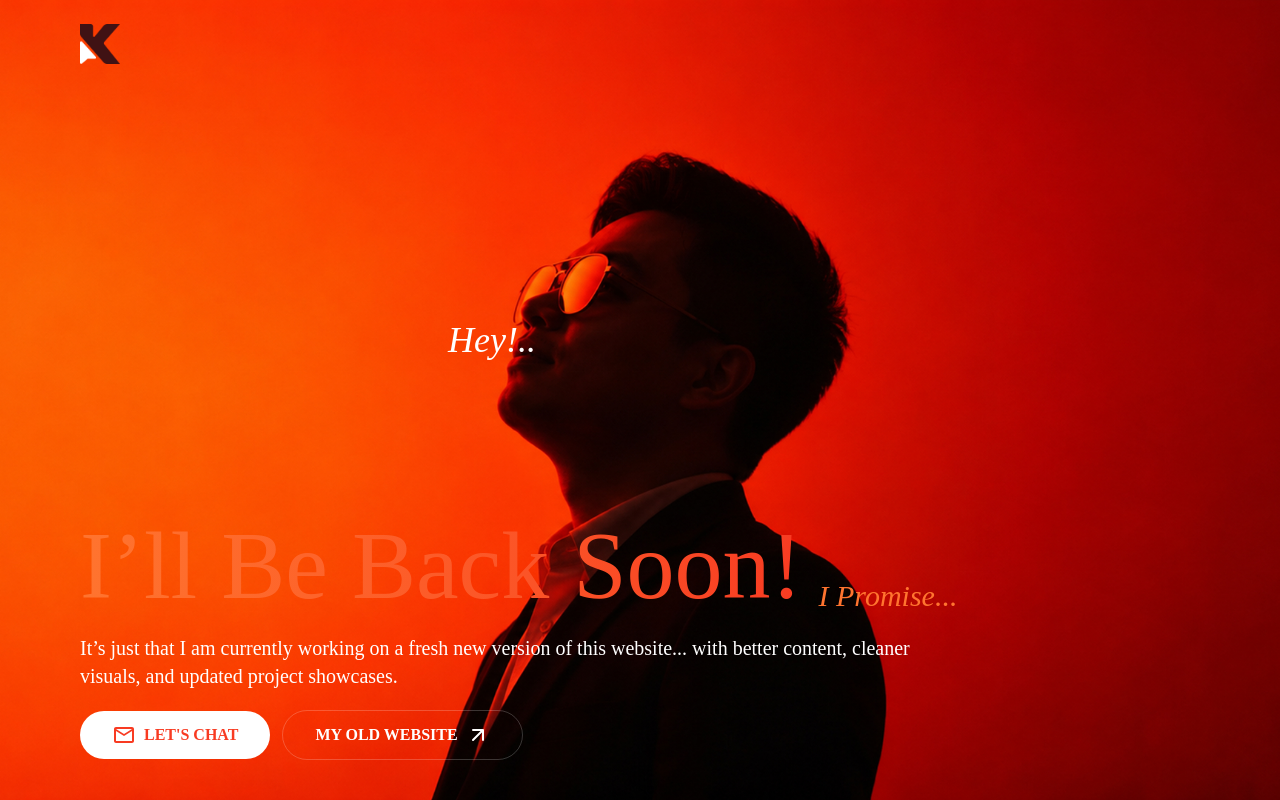
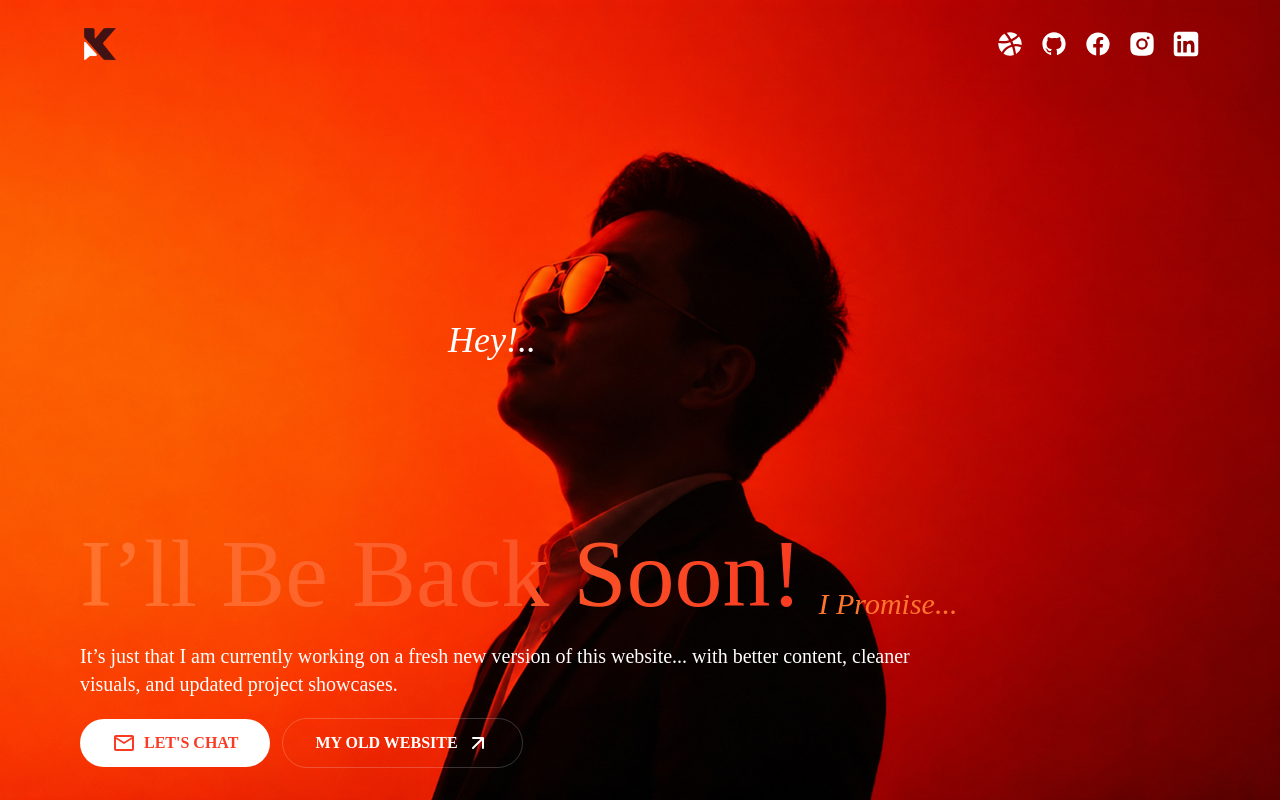
Before and after one commit to KJLEscoto/kinwebb-v3, a Nuxt app: page / in a window 1280 px wide. Built offline with nearby package versions, Linux system fonts and the light colour scheme.

Commit message:
added social icons and links

```diff
--- a/app/components/Maintenance.vue
+++ b/app/components/Maintenance.vue
@@ -8,14 +8,14 @@ useSeoMeta({
 </script>
 
 <template>
-  <div class="relative flex items-end justify-start min-h-screen px-6 py-10 sm:px-10 md:px-16 lg:px-20 overflow-hidden">
+  <div class="relative flex items-end justify-start min-h-screen px-6 py-8 md:px-16 lg:px-20 overflow-hidden">
     <img src="/images/hero_image.jpg" alt="Hero Image"
       class="w-full object-cover min-h-auto h-screen absolute inset-0 select-none" draggable="false" />
     <p
-      class="font-secondary italic text-2xl sm:text-3xl md:text-4xl absolute top-[20%] left-[8%] sm:top-[35%] sm:left-[20%] md:top-[40%] xl:left-[35%]">
+      class="font-secondary italic text-2xl sm:text-3xl md:text-4xl absolute top-[20%] left-[8%] sm:top-[35%] sm:left-[20%] md:top-[40%] xl:left-[35%] z-20">
       Hey!..
     </p>
-    <div class="relative z-10 space-y-4 sm:space-y-5 pb-6 sm:pb-0">
+    <div class="relative z-10 space-y-4 sm:space-y-5">
       <section class="flex items-end flex-wrap md:gap-4 sm:gap-2 gap-0">
         <h1
           class="text-4xl sm:text-6xl md:text-7xl lg:text-8xl font-tertiary leading-none! bg-linear-to-r from-secondary to-primary bg-clip-text text-transparent">
--- a/app/components/Topbar.vue
+++ b/app/components/Topbar.vue
@@ -1,7 +1,89 @@
+<script setup lang="ts">
+const facebook = 'https://www.facebook.com/kentoy.newt'
+const linkedin = 'https://www.linkedin.com/in/kent-joemar-escoto-646b92265'
+const instagram = 'https://www.instagram.com/_itskjle/'
+const dribbble = 'https://dribbble.com/kinwebb'
+const github = 'https://github.com/KJLEscoto'
+
+const isScrolled = ref(false)
+
+function handleScroll() {
+  isScrolled.value = window.scrollY > 10
+}
+
+onMounted(() => {
+  window.addEventListener('scroll', handleScroll, { passive: true })
+})
+
+onUnmounted(() => {
+  window.removeEventListener('scroll', handleScroll)
+})
+</script>
+
 <template>
-  <div class="fixed top-0 left-0 right-0 z-50 px-6 py-6 sm:px-10 md:px-16 lg:px-20">
-    <a href="/" class="w-fit h-fit">
-      <img src="/meta/red_icon.png" alt="KinWebb Logo" class="size-8 sm:size-10 inline-block active:scale-95 duration-200 hover:opacity-80" />
-    </a>
+  <div class="fixed top-0 left-0 right-0 z-50 px-6 py-6 sm:px-10 md:px-16 lg:px-20 transition-colors duration-300"
+    :class="isScrolled ? 'bg-white/20 backdrop-blur-xs' : 'bg-transparent'">
+    <div class="flex items-center gap-4 justify-between">
+      <a href="/" class="w-fit h-fit">
+        <ClientOnly>
+          <img src="/meta/red_icon.png" alt="KinWebb Logo"
+            class="size-8 sm:size-10 inline-block active:scale-95 duration-200 hover:opacity-80" />
+        </ClientOnly>
+      </a>
+
+      <div class="flex gap-4 items-center">
+
+        <a :href="dribbble" target="_blank">
+          <svg xmlns="http://www.w3.org/2000/svg" class="size-7 hover:opacity-80 active:scale-95 duration-200"
+            viewBox="0 0 24 24">
+            <path d="M0 0h24v24H0z" fill="none" />
+            <g fill="none">
+              <path
+                d="m12.593 23.258l-.011.002l-.071.035l-.02.004l-.014-.004l-.071-.035q-.016-.005-.024.005l-.004.01l-.017.428l.005.02l.01.013l.104.074l.015.004l.012-.004l.104-.074l.012-.016l.004-.017l-.017-.427q-.004-.016-.017-.018m.265-.113l-.013.002l-.185.093l-.01.01l-.003.011l.018.43l.005.012l.008.007l.201.093q.019.005.029-.008l.004-.014l-.034-.614q-.005-.018-.02-.022m-.715.002a.02.02 0 0 0-.027.006l-.006.014l-.034.614q.001.018.017.024l.015-.002l.201-.093l.01-.008l.004-.011l.017-.43l-.003-.012l-.01-.01z" />
+              <path fill="currentColor"
+                d="M13.774 14.439a32.8 32.8 0 0 1 1.536 7A10 10 0 0 1 12 22a9.95 9.95 0 0 1-5.567-1.692a12.03 12.03 0 0 1 7.34-5.87Zm7.799.463a10.02 10.02 0 0 1-4.355 5.63a35 35 0 0 0-1.46-6.468a12.06 12.06 0 0 1 5.815.838m-9.428-4.417q.499 1.018.93 2.073a14.03 14.03 0 0 0-8.207 6.451a10.08 10.08 0 0 1-2.827-7.922c3.343.708 6.87.502 10.104-.602m7.575-4.841a10.07 10.07 0 0 1 2.24 7.26a14.1 14.1 0 0 0-6.9-.77a35 35 0 0 0-1.055-2.398a19 19 0 0 0 5.715-4.092M7.266 3.19a33 33 0 0 1 3.93 5.502a17.13 17.13 0 0 1-8.776.43A10.03 10.03 0 0 1 7.266 3.19M12 2c2.388 0 4.581.837 6.3 2.234a17 17 0 0 1-5.22 3.726a35 35 0 0 0-3.86-5.568A10 10 0 0 1 12 2" />
+            </g>
+          </svg>
+        </a>
+
+        <a :href="github" target="_blank">
+          <svg xmlns="http://www.w3.org/2000/svg" class="size-7 hover:opacity-80 active:scale-95 duration-200"
+            viewBox="0 0 24 24">
+            <path d="M0 0h24v24H0z" fill="none" />
+            <path fill="currentColor" fill-rule="evenodd"
+              d="M12 2C6.475 2 2 6.475 2 12a9.99 9.99 0 0 0 6.838 9.488c.5.087.687-.213.687-.476c0-.237-.013-1.024-.013-1.862c-2.512.463-3.162-.612-3.362-1.175c-.113-.288-.6-1.175-1.025-1.413c-.35-.187-.85-.65-.013-.662c.788-.013 1.35.725 1.538 1.025c.9 1.512 2.338 1.087 2.912.825c.088-.65.35-1.087.638-1.337c-2.225-.25-4.55-1.113-4.55-4.938c0-1.088.387-1.987 1.025-2.687c-.1-.25-.45-1.275.1-2.65c0 0 .837-.263 2.75 1.024a9.3 9.3 0 0 1 2.5-.337c.85 0 1.7.112 2.5.337c1.912-1.3 2.75-1.024 2.75-1.024c.55 1.375.2 2.4.1 2.65c.637.7 1.025 1.587 1.025 2.687c0 3.838-2.337 4.688-4.562 4.938c.362.312.675.912.675 1.85c0 1.337-.013 2.412-.013 2.75c0 .262.188.574.688.474A10.02 10.02 0 0 0 22 12c0-5.525-4.475-10-10-10" />
+          </svg>
+        </a>
+
+        <a :href="facebook" target="_blank">
+          <svg xmlns="http://www.w3.org/2000/svg" class="size-7 hover:opacity-80 active:scale-95 duration-200"
+            viewBox="0 0 24 24">
+            <path d="M0 0h24v24H0z" fill="none" />
+            <path fill="currentColor"
+              d="M12 2.04c-5.5 0-10 4.49-10 10.02c0 5 3.66 9.15 8.44 9.9v-7H7.9v-2.9h2.54V9.85c0-2.51 1.49-3.89 3.78-3.89c1.09 0 2.23.19 2.23.19v2.47h-1.26c-1.24 0-1.63.77-1.63 1.56v1.88h2.78l-.45 2.9h-2.33v7a10 10 0 0 0 8.44-9.9c0-5.53-4.5-10.02-10-10.02" />
+          </svg>
+        </a>
+
+        <a :href="instagram" target="_blank">
+          <svg xmlns="http://www.w3.org/2000/svg" class="size-7 hover:opacity-80 active:scale-95 duration-200"
+            viewBox="0 0 24 24">
+            <path d="M0 0h24v24H0z" fill="none" />
+            <path fill="currentColor"
+              d="M13.028 2c1.125.003 1.696.009 2.189.023l.194.007c.224.008.445.018.712.03c1.064.05 1.79.218 2.427.465c.66.254 1.216.598 1.772 1.153a4.9 4.9 0 0 1 1.153 1.772c.247.637.415 1.363.465 2.428c.012.266.022.487.03.712l.006.194c.015.492.021 1.063.023 2.188l.001.746v1.31a79 79 0 0 1-.023 2.188l-.006.194c-.008.225-.018.446-.03.712c-.05 1.065-.22 1.79-.466 2.428a4.9 4.9 0 0 1-1.153 1.772a4.9 4.9 0 0 1-1.772 1.153c-.637.247-1.363.415-2.427.465l-.712.03l-.194.006c-.493.014-1.064.021-2.189.023l-.746.001h-1.309a78 78 0 0 1-2.189-.023l-.194-.006a63 63 0 0 1-.712-.031c-1.064-.05-1.79-.218-2.428-.465a4.9 4.9 0 0 1-1.771-1.153a4.9 4.9 0 0 1-1.154-1.772c-.247-.637-.415-1.363-.465-2.428l-.03-.712l-.005-.194A79 79 0 0 1 2 13.028v-2.056a79 79 0 0 1 .022-2.188l.007-.194c.008-.225.018-.446.03-.712c.05-1.065.218-1.79.465-2.428A4.9 4.9 0 0 1 3.68 3.678a4.9 4.9 0 0 1 1.77-1.153c.638-.247 1.363-.415 2.428-.465c.266-.012.488-.022.712-.03l.194-.006a79 79 0 0 1 2.188-.023zM12 7a5 5 0 1 0 0 10a5 5 0 0 0 0-10m0 2a3 3 0 1 1 .001 6a3 3 0 0 1 0-6m5.25-3.5a1.25 1.25 0 0 0 0 2.5a1.25 1.25 0 0 0 0-2.5" />
+          </svg>
+        </a>
+
+        <a :href="linkedin" target="_blank">
+          <svg xmlns="http://www.w3.org/2000/svg" class="size-7 hover:opacity-80 active:scale-95 duration-200"
+            viewBox="0 0 16 16">
+            <path d="M0 0h16v16H0z" fill="none" />
+            <path fill="currentColor" fill-rule="evenodd"
+              d="M3 1a2 2 0 0 0-2 2v10a2 2 0 0 0 2 2h10a2 2 0 0 0 2-2V3a2 2 0 0 0-2-2zm1.102 4.297a1.195 1.195 0 1 0 0-2.39a1.195 1.195 0 0 0 0 2.39m1 7.516V6.234h-2v6.579zM6.43 6.234h2v.881c.295-.462.943-1.084 2.148-1.084c1.438 0 2.219.953 2.219 2.766c0 .087.008.484.008.484v3.531h-2v-3.53c0-.485-.102-1.438-1.18-1.438c-1.079 0-1.17 1.198-1.195 1.982v2.986h-2z"
+              clip-rule="evenodd" />
+          </svg>
+        </a>
+
+      </div>
+    </div>
   </div>
 </template>
```
Also changed, not shown: public/meta/red_icon.png, public/meta/white_icon.png.
